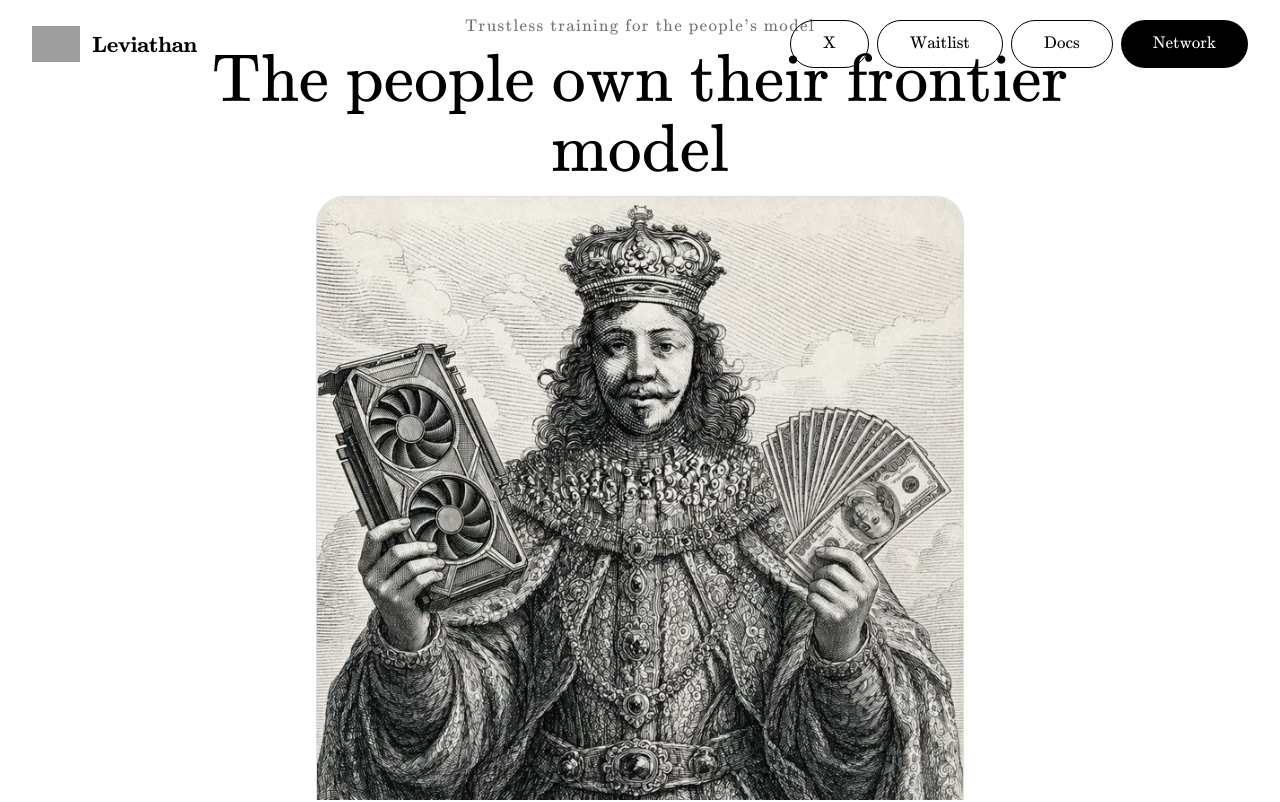
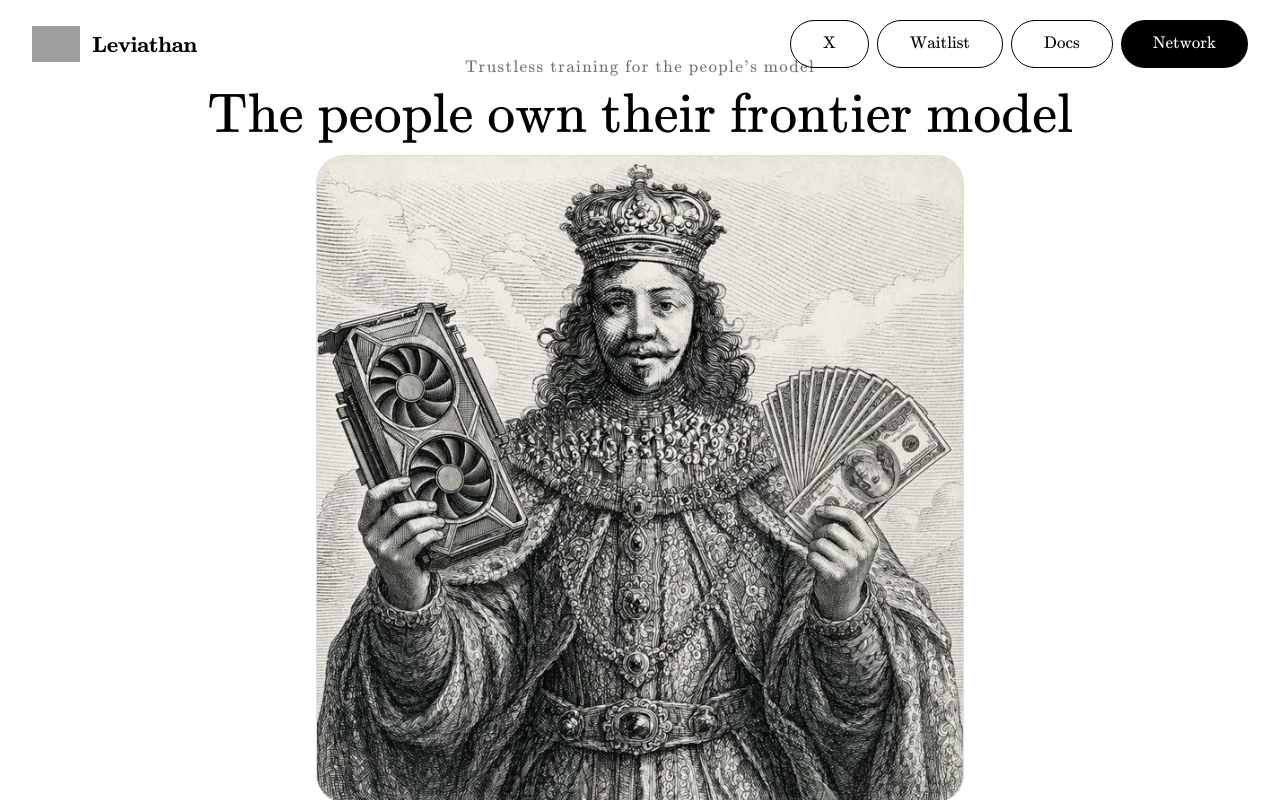
Before and after one commit to wienerlabs/leviathan-web, a React (Vite) app: page / in a window 1280 px wide. Shown: the top 802 px of the page. Built offline with nearby package versions, Linux system fonts and the light colour scheme; grey boxes are pictures that could not be loaded.

Commit message:
style: slightly reduce hero headline size

```diff
--- a/src/components/Hero.tsx
+++ b/src/components/Hero.tsx
@@ -241,7 +241,7 @@ export default function Hero() {
             <p className="text-black/55 text-[14px] md:text-[17px] font-medium tracking-[0.08em] mb-1 md:mb-1.5">
               Trustless training for the people's model
             </p>
-            <h1 className="text-black font-italiana text-[36px] leading-[1.05] sm:text-[48px] md:text-[68px] md:leading-[1.02]">
+            <h1 className="text-black font-italiana text-[32px] leading-[1.05] sm:text-[42px] md:text-[56px] md:leading-[1.02]">
               The people own their frontier model
             </h1>
           </div>
```
